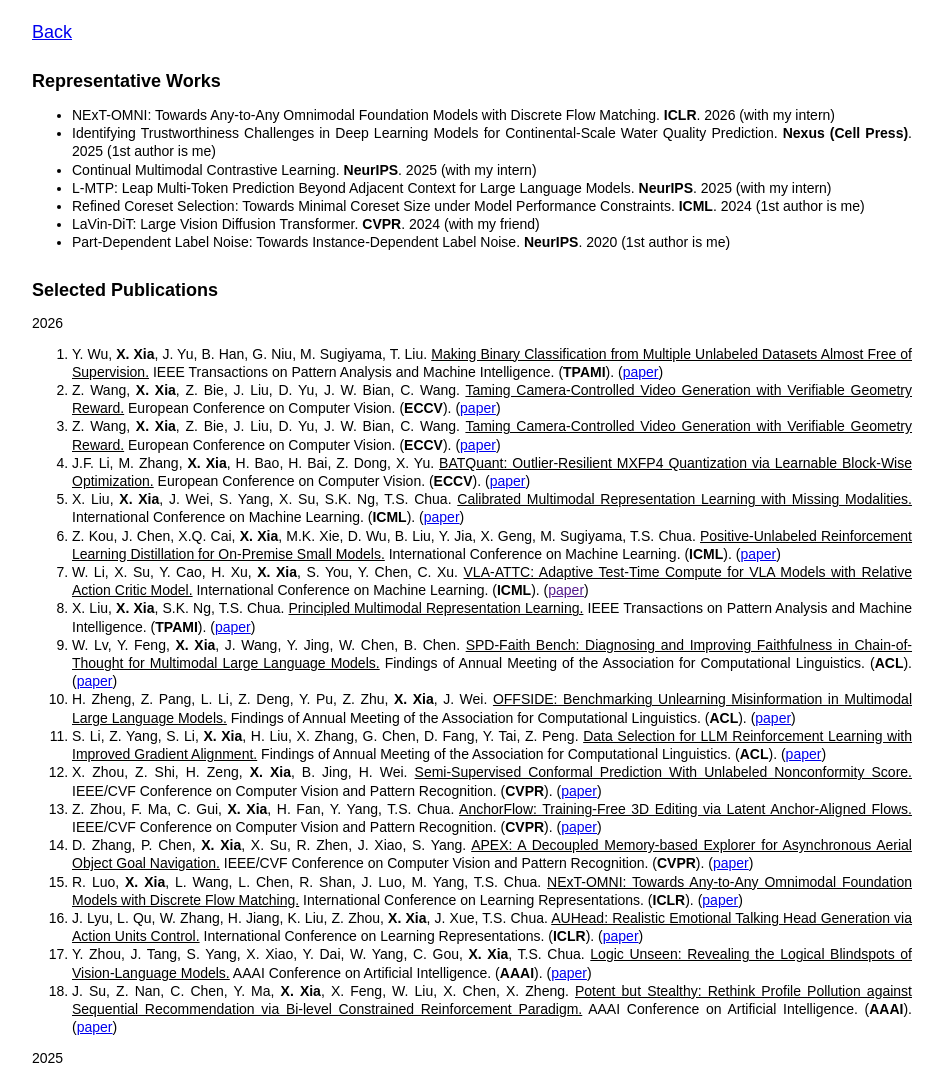
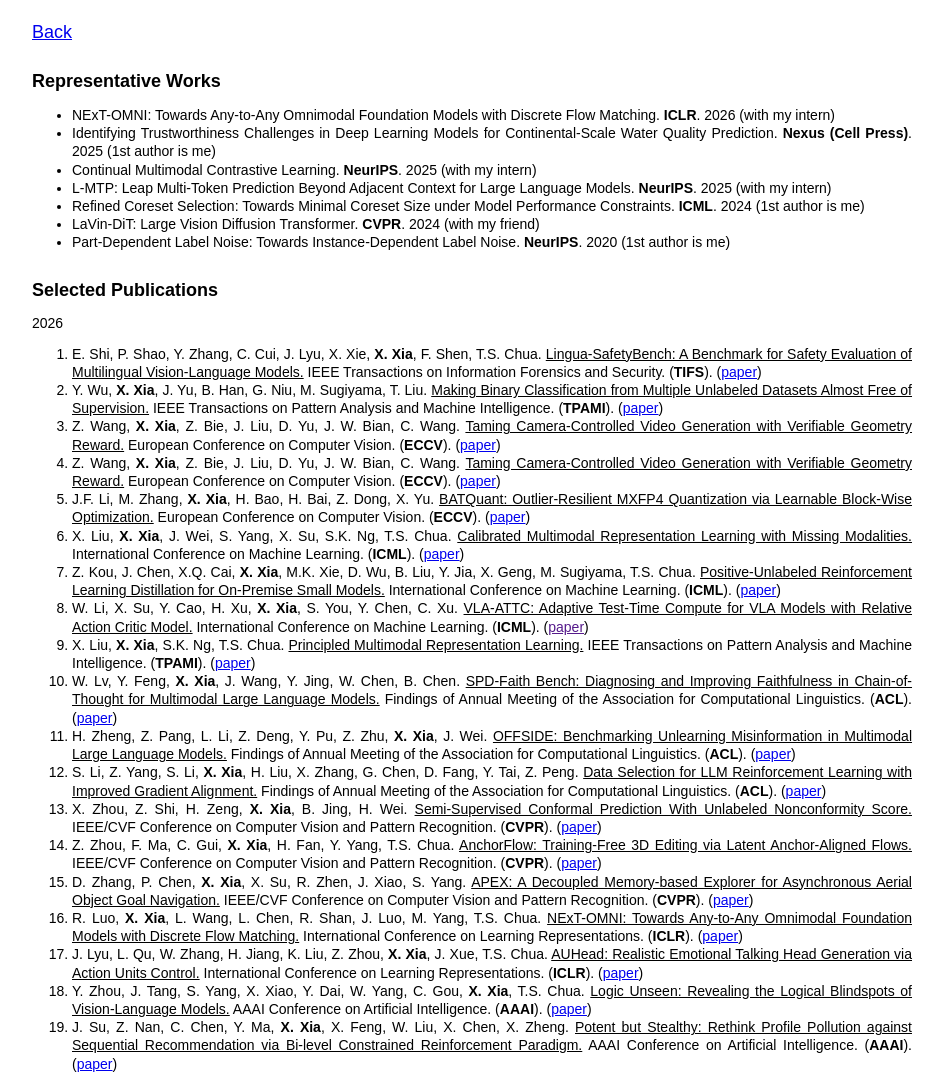
Before and after one commit to xiaoboxia/xiaoboxia.github.io, a plain HTML site: page pages/publication.html in a window 1280 px wide. Shown: the top 1076 px of the page, without its empty margins (168-1111 px from the left). Drawn offline with Linux system fonts and the light colour scheme.

Commit message:
Update publication.html

```diff
--- a/pages/publication.html
+++ b/pages/publication.html
@@ -103,6 +103,13 @@ Part-Dependent Label Noise: Towards Instance-Dependent Label Noise.
 
 2026
 <ol style="line-height:130%">
+<li>
+    E. Shi, P. Shao, Y. Zhang, C. Cui, J. Lyu, X. Xie, <b>X. Xia</b>, F. Shen,  T.S. Chua.
+    <u>Lingua-SafetyBench: A Benchmark for Safety Evaluation of Multilingual Vision-Language Models.</u>
+    IEEE Transactions on Information Forensics and Security.
+    (<b>TIFS</b>).
+    (<a href="https://arxiv.org/pdf/2601.22737" target="_blank">paper</a>)
+</li>
 <li>
     Y. Wu, <b>X. Xia</b>, J. Yu, B. Han, G. Niu, M. Sugiyama, T. Liu.
     <u>Making Binary Classification from Multiple Unlabeled Datasets Almost Free of Supervision.</u>
```
